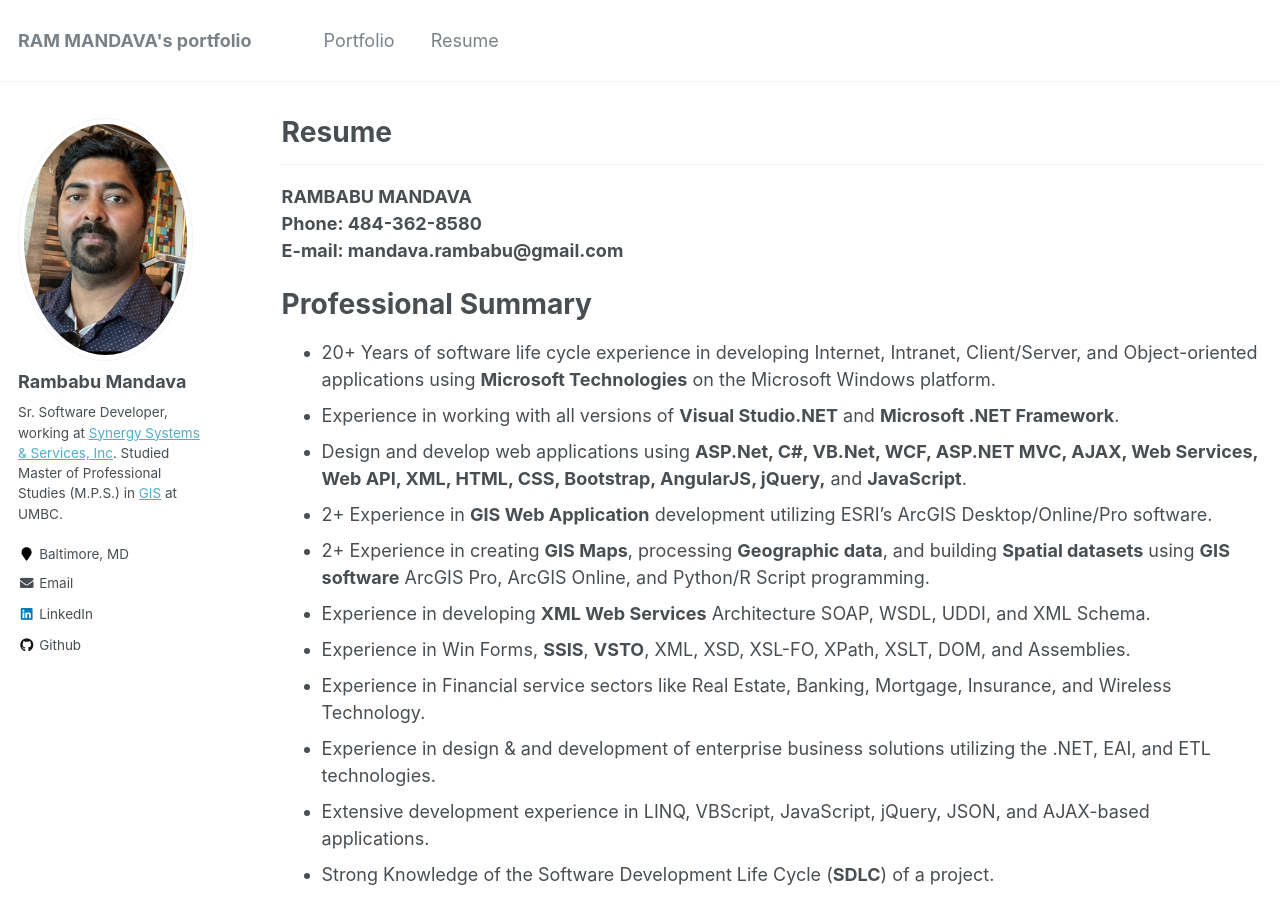
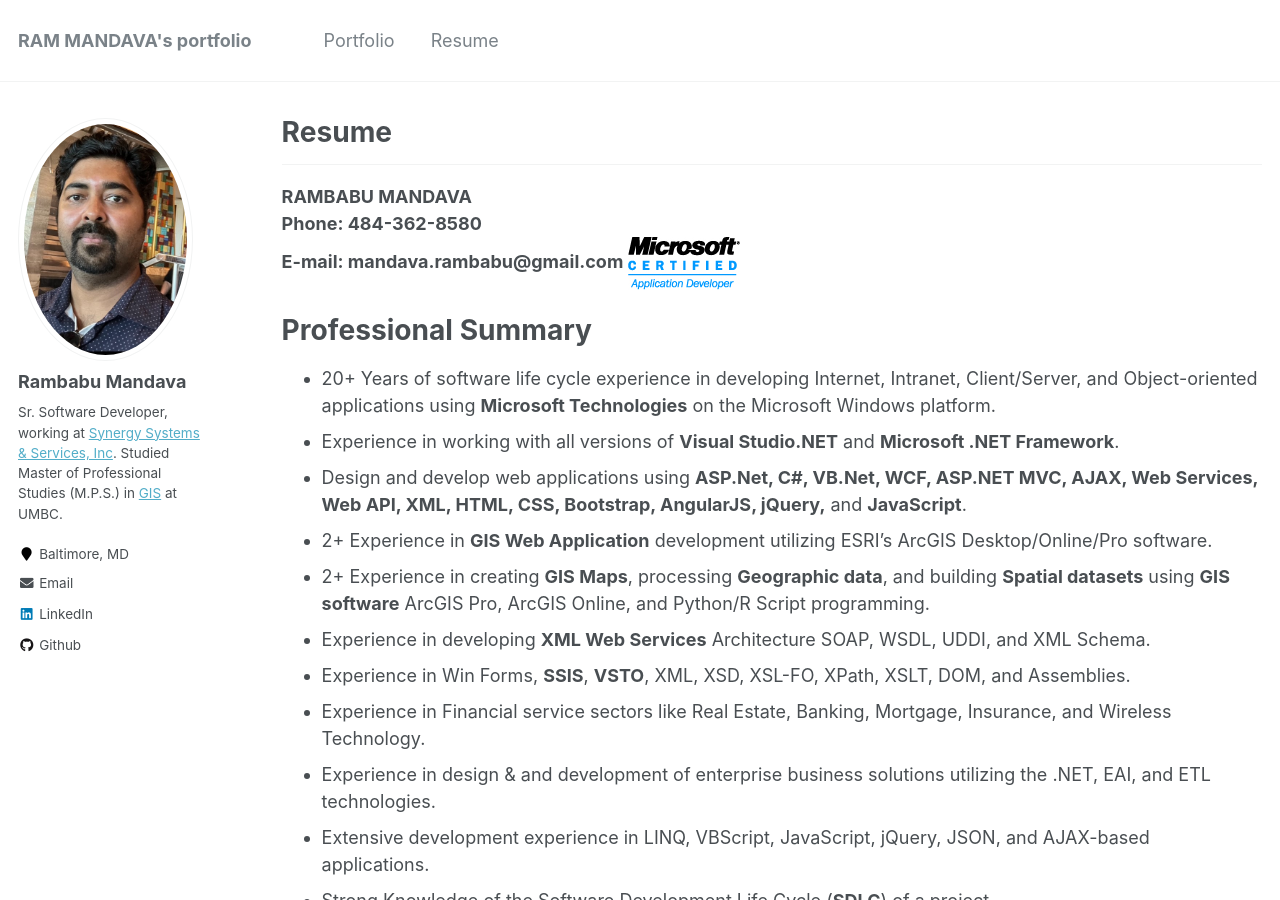
Before and after one commit to mandavaram/mandavaram.github.io, a Jekyll site: the page built from _pages/Resume.md, in a window 1280 px wide and 900 px high. Built offline with Jekyll 4.4.1, drawn with Linux system fonts in a browser that asks for light colours.

Commit message:
Update Resume.md

```diff
--- a/_pages/Resume.md
+++ b/_pages/Resume.md
@@ -13,8 +13,7 @@ redirect_from:
 
 **RAMBABU MANDAVA**
 **Phone: 484-362-8580**
-**E-mail: mandava.rambabu@gmail.com**
-
+**E-mail: mandava.rambabu@gmail.com**                                                                    ![MicrosoftCertification](/Microsoft_Certification.png)
 
 # Professional Summary
 - 20+ Years of software life cycle experience in developing Internet, Intranet, Client/Server, and Object-oriented applications using **Microsoft Technologies** on the Microsoft Windows platform.
```
